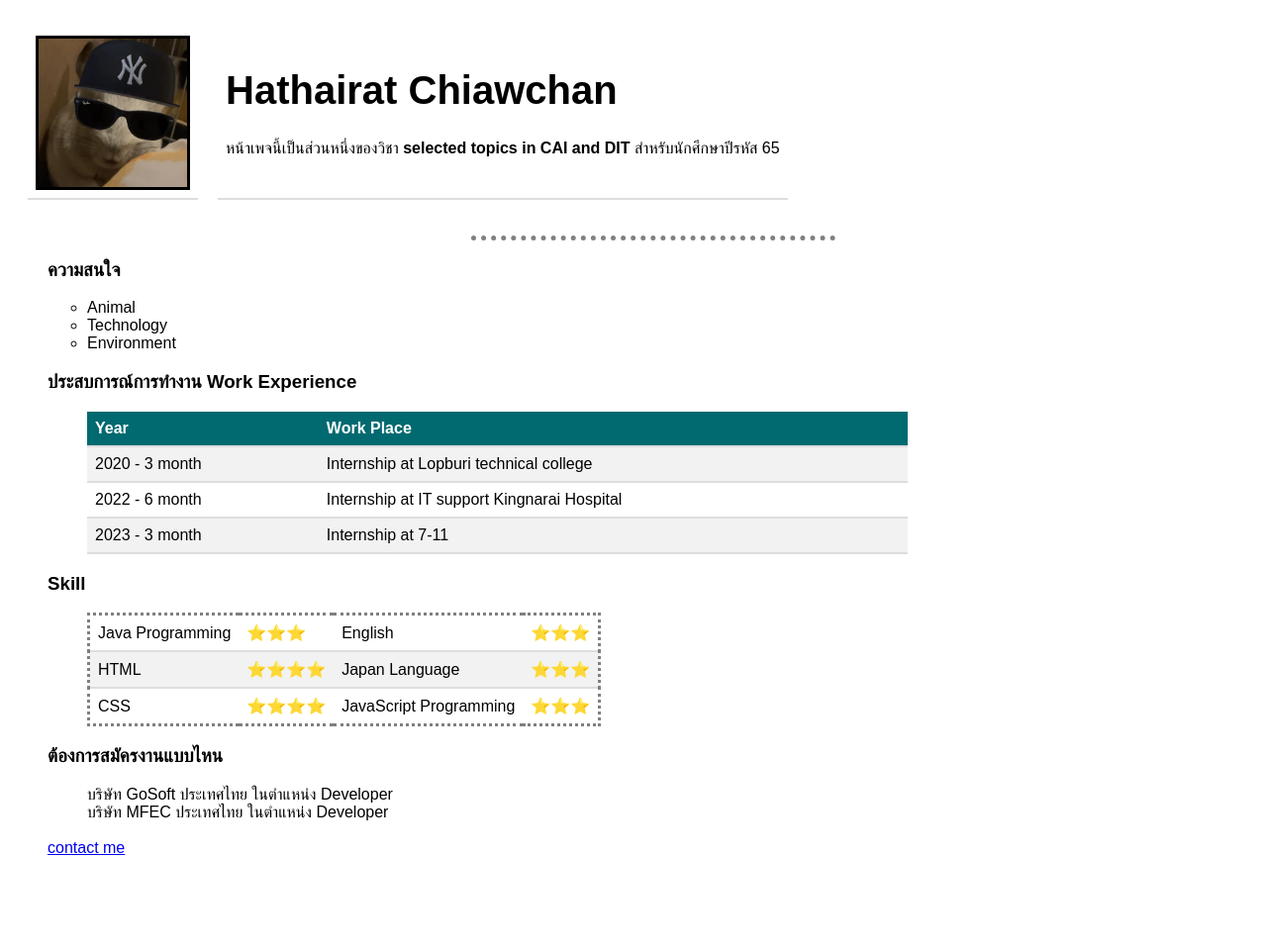
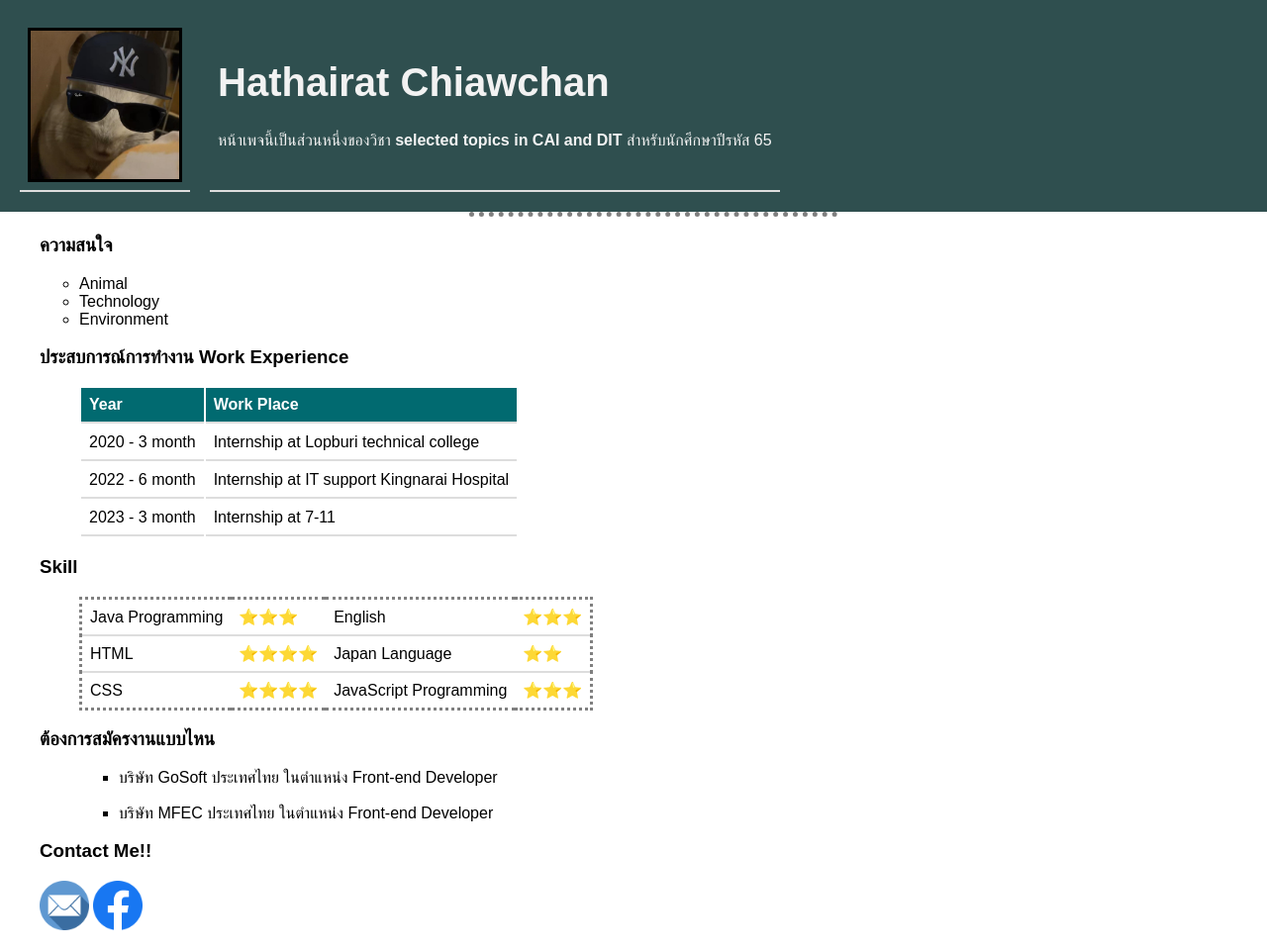
Before and after one commit to xboombay/Myweb, a plain HTML site: page index.html in a window 1280 px wide. Shown: the whole page at 99% size. Before the commit the page ends 882 px from the top, so only its background shows below. Drawn offline with Linux system fonts and the light colour scheme.

Commit message:
Add files via upload

```diff
--- a/index.html
+++ b/index.html
@@ -4,27 +4,35 @@
   <meta name="viewport" content="width=device-width, initial-scale=1.0">
   <title>introduce</title>
   <link rel="stylesheet" href="style.css">
+  <link rel="shortcut icon" href="favicon.ico" type="image/x-icon">
 </head>
 <body>
-  <table cellspacing = "20">
+  <div class="header" >
+    <table cellspacing = "20" >
       <tr>
         <td>
           <img style = border:solid; class ="profile" src="chin.jpg" height="150" width="150"></td>
         <td>
           <h1>Hathairat Chiawchan</h1>
-        <p>หน้าเพจนี้เป็นส่วนหนึ่งของวิชา <b>selected topics in CAI and DIT</b>
+          <p class="p1">หน้าเพจนี้เป็นส่วนหนึ่งของวิชา <b>selected topics in CAI and DIT</b>
             สำหรับนักศึกษาปีรหัส 65 </p>
           </td>
       </tr>
     </table>
+  </div>
+
   <ul>
     <hr>
+
+<div class="middle">
+    <br>
     <h3>ความสนใจ</h3>
     <ul>
       <li>Animal</li>
       <li>Technology</li>
       <li>Environment</li>
     </ul>
+    <br>
     <h3>ประสบการณ์การทำงาน Work Experience</h3>
     <ul>
       <table class="tb1">
@@ -50,6 +58,7 @@
         </tr>
       </table>
     </ul>
+    <br>
     <h3>Skill</h3>
     <ul>
       <table class="tb2">
@@ -63,7 +72,7 @@
           <td>HTML</td>
           <td>⭐⭐⭐⭐</td>
           <td>Japan Language</td>
-          <td>⭐⭐⭐</td>
+          <td>⭐⭐</td>
         </tr>
         <tr>
           <td>CSS</td>
@@ -73,11 +82,25 @@
         </tr>
       </table>
     </ul>
+</div>
+<br>
+<div class="bottom">
     <h3>ต้องการสมัครงานแบบไหน</h3>
-    <ul>บริษัท GoSoft ประเทศไทย ในตำแหน่ง Developer<br>
-      บริษัท MFEC ประเทศไทย ในตำแหน่ง Developer
+    <ol>
+      <ul>
+        <li>บริษัท GoSoft ประเทศไทย ในตำแหน่ง Front-end Developer</li><br>
+        <li>บริษัท MFEC ประเทศไทย ในตำแหน่ง Front-end Developer</li>
     </ul>
-    <br><a href="contact.html">contact me</a>
+  </ol>
+</div>
+  <br>
+
+  <div>
+    <h3>Contact Me!!</h3>
+    <a href="contact.html"><img src="email.png" width="50" height="50"></a>
+    <a href="https://web.facebook.com/boom.maxhacker/"><img src="facebook.png" width="50" height="50"></a>
+  </div>
+
   </ul>
 </body>
 
--- a/style.css
+++ b/style.css
@@ -1,23 +1,45 @@
 body {
     font-family: Ubuntu, sans-serif;
     font-size: 16px;
+    margin: 0;
   }
+
+.bottom {
+  background-color: rgb(255, 255, 255);
+}
 
 h1 {
     font-family: Ubuntu, sans-serif;
     font-size: 40px;
+    color: #f2f2f2;
   }
 
+h3 {
+    margin-top: 0;
+}
+
+.header {
+    background-color: darkslategrey;
+}
+
+.middle {
+  background-color: rgb(255, 255, 255);
+}
+
+.p1 {
+  color: #f2f2f2;
+}
+
 tr:nth-child(even) {
-    background-color: #f2f2f2;
+    background-color: #ffffff;
   }
 th {
     background-color: #016A70;
     color: white;
   }
 .tb1 {
-      width: 70%;
-      border-collapse: collapse;
+      width: auto;
+
   }
 
 th,td {
@@ -38,5 +60,10 @@ hr {
     width: 30%;
     border-color: grey;
     border-width:5px;
+    margin-bottom: 0;
+    margin-top: 0;
+}
 
+ul {
+  margin-top: 0;
 }
```
Also changed, not shown: email.png (added), facebook.png (added), favicon.ico (added). Lines whose indentation alone changed are shown as unchanged.
